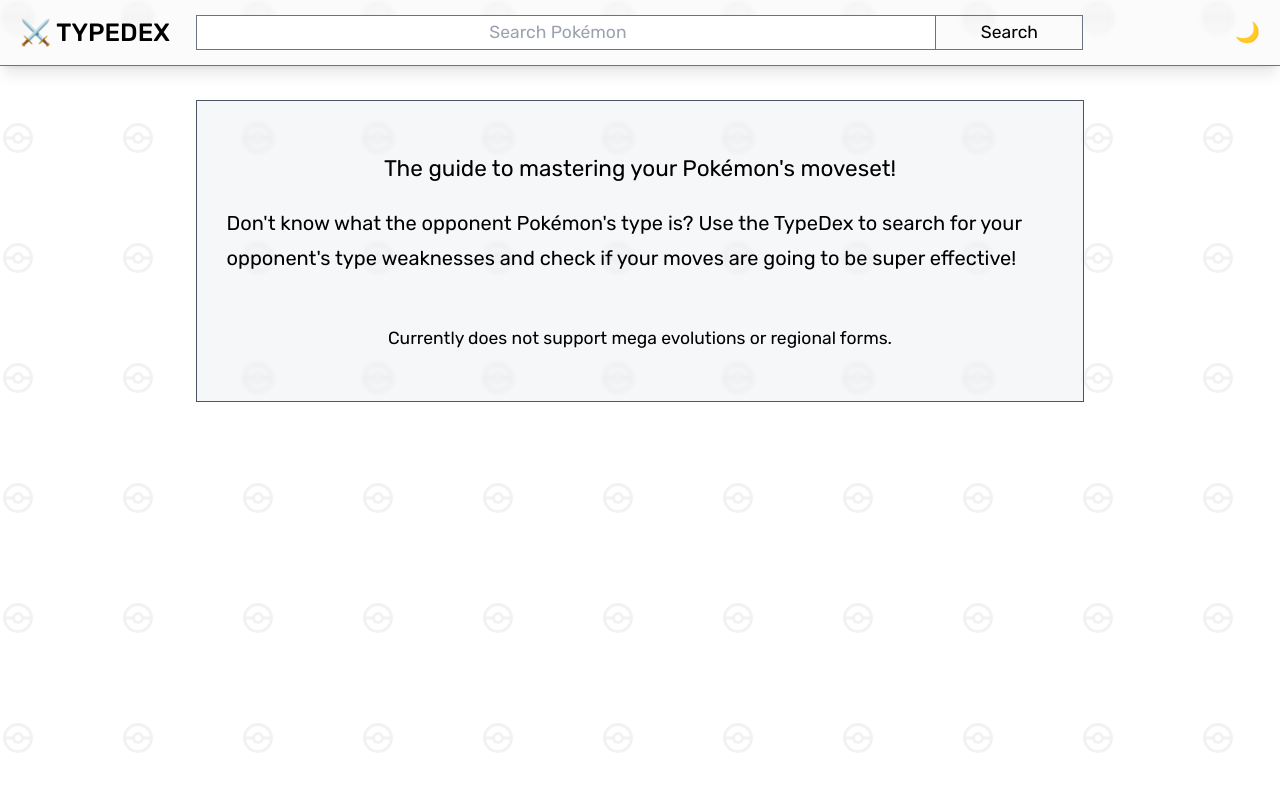
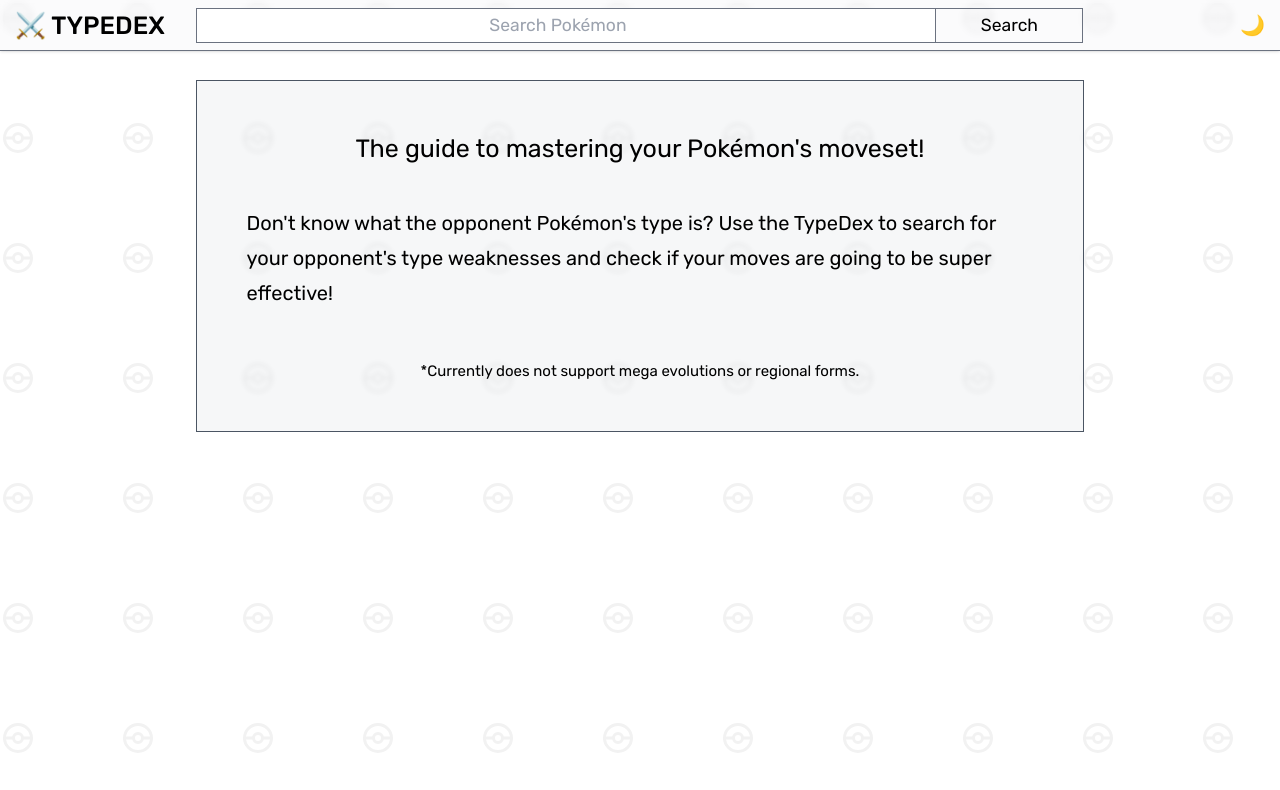
Before and after one commit to plumsily/typedex, a React (Create React App) app: page / in a window 1280 px wide. Shown: the top 790 px of the page. Built offline with nearby package versions, Linux system fonts and the light colour scheme.

Commit message:
changed header height

```diff
--- a/src/App.js
+++ b/src/App.js
@@ -86,7 +86,7 @@
         darkMode === true ? "dark" : ""
       } App flex flex-col h-screen items-center`}
     >
-      <header className="dark:bg-black dark:bg-gray-300/10 fixed grid grid-cols-3 w-screen py-3 px-4 justify-between bg-gray-300/10 backdrop-blur-[3px] border-b border-gray-500 shadow-lg">
+      <header className="dark:bg-black dark:bg-gray-300/10 fixed grid grid-cols-3 w-screen py-1.5 px-3 justify-between bg-gray-300/10 backdrop-blur-[3px] border-b border-gray-500 shadow">
         <h1 className="dark:text-white text-xl font-medium uppercase cursor-default">
           ⚔️ TypeDex
         </h1>
@@ -95,7 +95,7 @@
           {darkMode ? "☀️" : "🌙"}
         </button>
       </header>
-      <section className="dark:text-white content pt-20 max-w-[70ch] flex flex-col items-center">
+      <section className="dark:text-white content pt-16 max-w-[70ch] flex flex-col items-center">
         <Viewport
           oppImgSrc={oppImgSrc}
           oppName={oppName}
--- a/src/Components/Viewport.js
+++ b/src/Components/Viewport.js
@@ -85,7 +85,7 @@
         <div className="flex flex-row justify-between">
           <a
             href={`https://bulbapedia.bulbagarden.net/wiki/${oppName}_(Pok%C3%A9mon)`}
-            className="text-2xl dark:bg-black dark:hover:bg-blue-500  px-4 py-0.5 mb-6 w-max hover:bg-blue-500 hover:text-white border bg-yellow-200 border-gray-600"
+            className="text-xl dark:bg-black dark:hover:bg-blue-500  px-4 py-0.5 mb-6 w-max hover:bg-blue-500 hover:text-white border bg-yellow-200 border-gray-600"
             target="_blank"
           >
             {oppName.toUpperCase()}
@@ -118,8 +118,8 @@
     );
   } else {
     return (
-      <div className="flex flex-col justify-center items-center bg-gray-300/20 dark:bg-gray-300/10 backdrop-blur-[2px] border border-gray-600  px-6 py-10">
-        <h2 className="text-lg mb-4">
+      <div className="flex flex-col justify-center items-center bg-gray-300/20 dark:bg-gray-300/10 backdrop-blur-[2px] border border-gray-600 p-10">
+        <h2 className="text-xl mb-8">
           The guide to mastering your Pokémon's moveset!
         </h2>
         <p>
@@ -127,8 +127,8 @@
           search for your opponent's type weaknesses and check if your moves are
           going to be super effective!
         </p>
-        <p className="text-sm mt-10">
-          Currently does not support mega evolutions or regional forms.
+        <p className="text-xs mt-10">
+          *Currently does not support mega evolutions or regional forms.
         </p>
       </div>
     );
```
